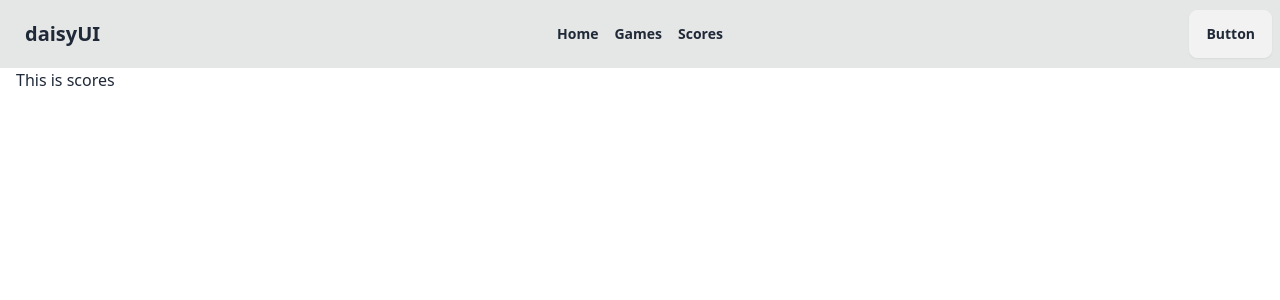
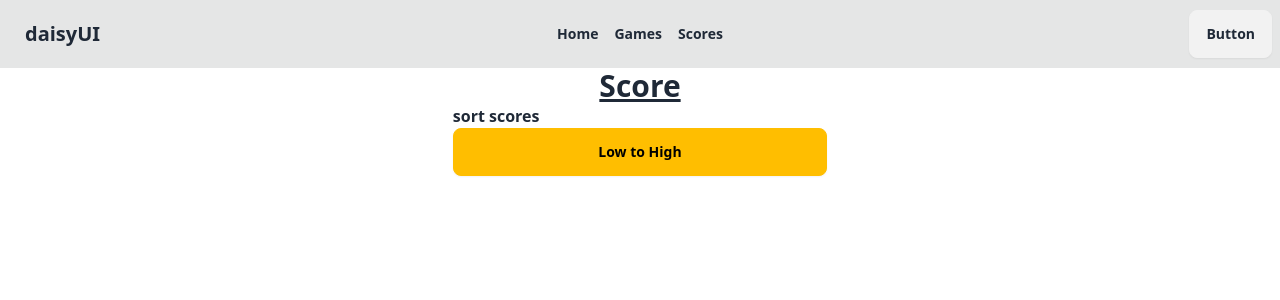
Before and after one commit to OMI786I/fun_project, a React (Vite) app: page /score in a window 1280 px wide. Shown: the top 300 px of the page. Built offline with nearby package versions, Linux system fonts and the light colour scheme.

Commit message:
getting started with score section

```diff
--- a/src/Page/Score.jsx
+++ b/src/Page/Score.jsx
@@ -1,7 +1,22 @@
-import React from "react";
+import React, { useState } from "react";
 
 const Score = () => {
-  return <div>This is scores</div>;
+  const [asc, setAsc] = useState(true);
+
+  return (
+    <div>
+      <h1 className="text-center font-bold underline text-3xl">Score</h1>
+      <div className="flex justify-center">
+        {" "}
+        <div className="flex flex-col w-[30%] ">
+          <h1 className="font-bold">sort scores</h1>
+          <button className="btn btn-warning" onClick={() => setAsc(!asc)}>
+            {asc ? "Low to High" : "High to Low"}
+          </button>
+        </div>
+      </div>
+    </div>
+  );
 };
 
 export default Score;
```
